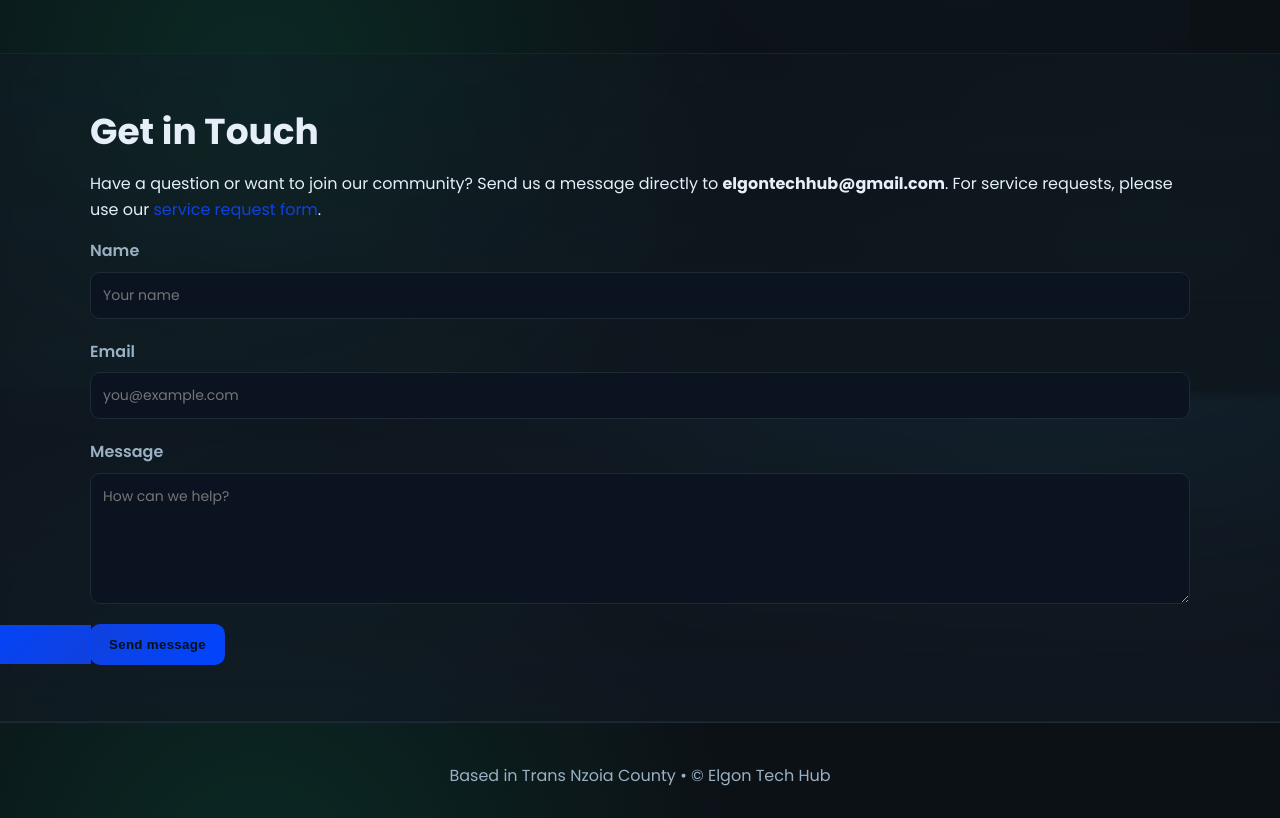
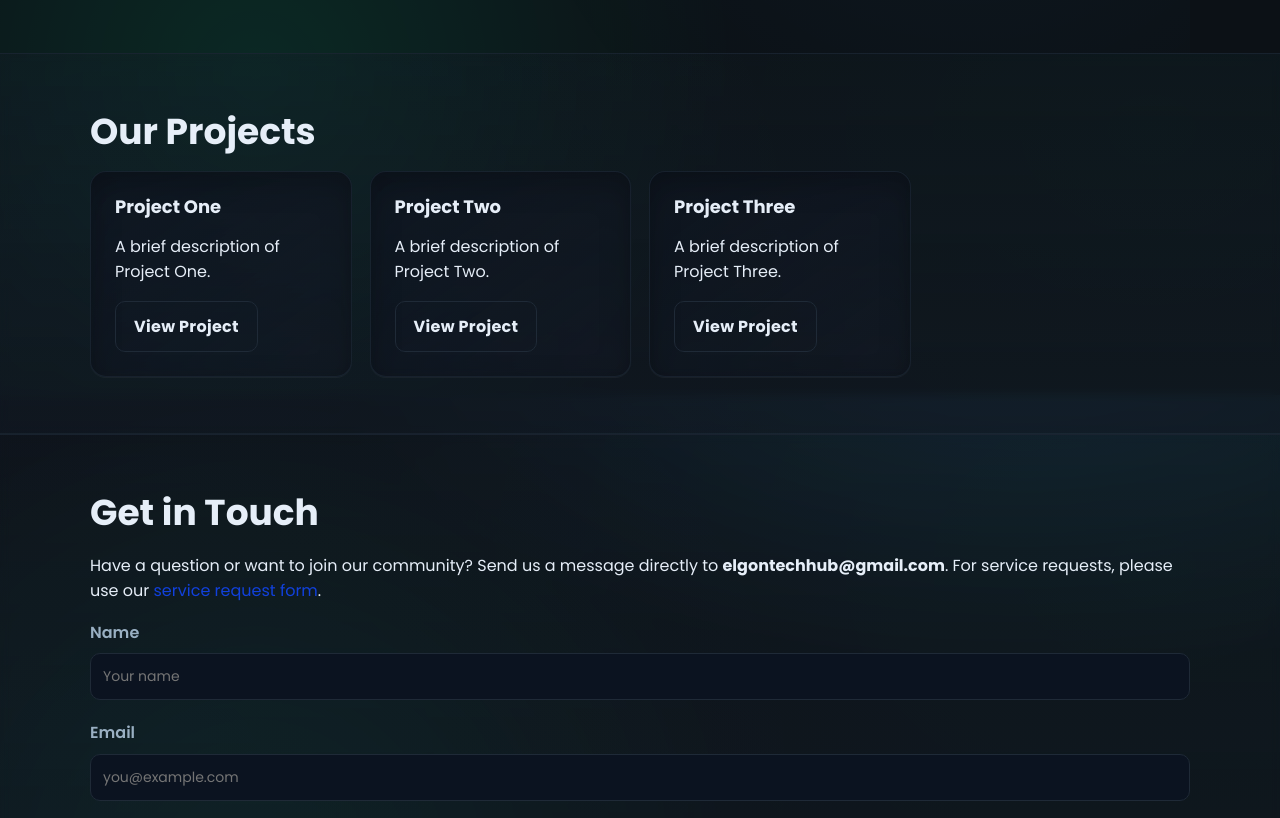
Before and after one commit to TheePoseidon/elgon-tech-hub, a website: page public/index.html in a window 1280 px wide. Shown: the part 2005-2823 px from the top of the page. Drawn offline with Linux system fonts and the light colour scheme.

Commit message:
Project section

```diff
--- a/public/index.html
+++ b/public/index.html
@@ -134,6 +134,29 @@
             </div>
         </section>
 
+        <section class="section section--alt" id="projects">
+            <div class="container">
+                <h2>Our Projects</h2>
+                <div class="grid cards">
+                    <article class="card">
+                        <h3>Project One</h3>
+                        <p>A brief description of Project One.</p>
+                        <a href="#" class="btn btn--light">View Project</a>
+                    </article>
+                    <article class="card">
+                        <h3>Project Two</h3>
+                        <p>A brief description of Project Two.</p>
+                        <a href="#" class="btn btn--light">View Project</a>
+                    </article>
+                    <article class="card">
+                        <h3>Project Three</h3>
+                        <p>A brief description of Project Three.</p>
+                        <a href="#" class="btn btn--light">View Project</a>
+                    </article>
+                </div>
+            </div>
+        </section>
+
         <section class="section section--alt" id="contact">
             <div class="container">
                 <h2>Get in Touch</h2>
```
